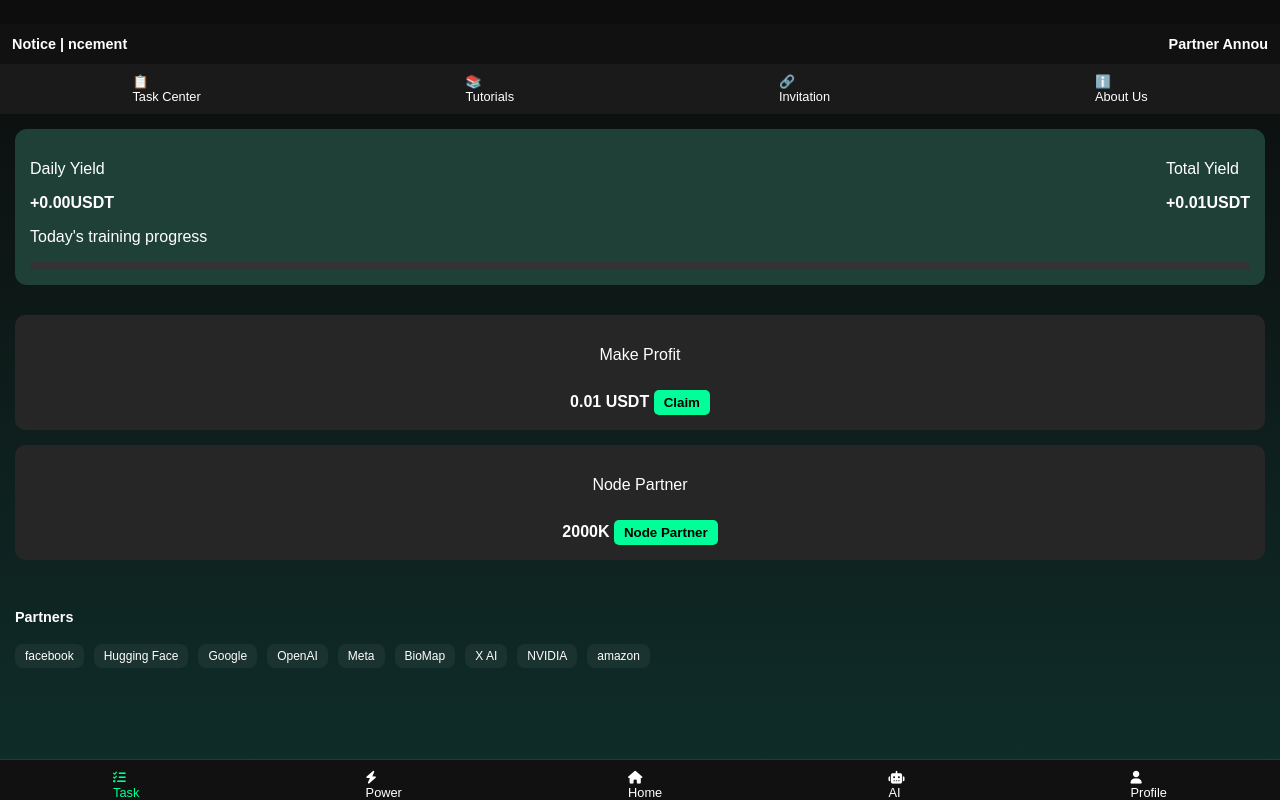
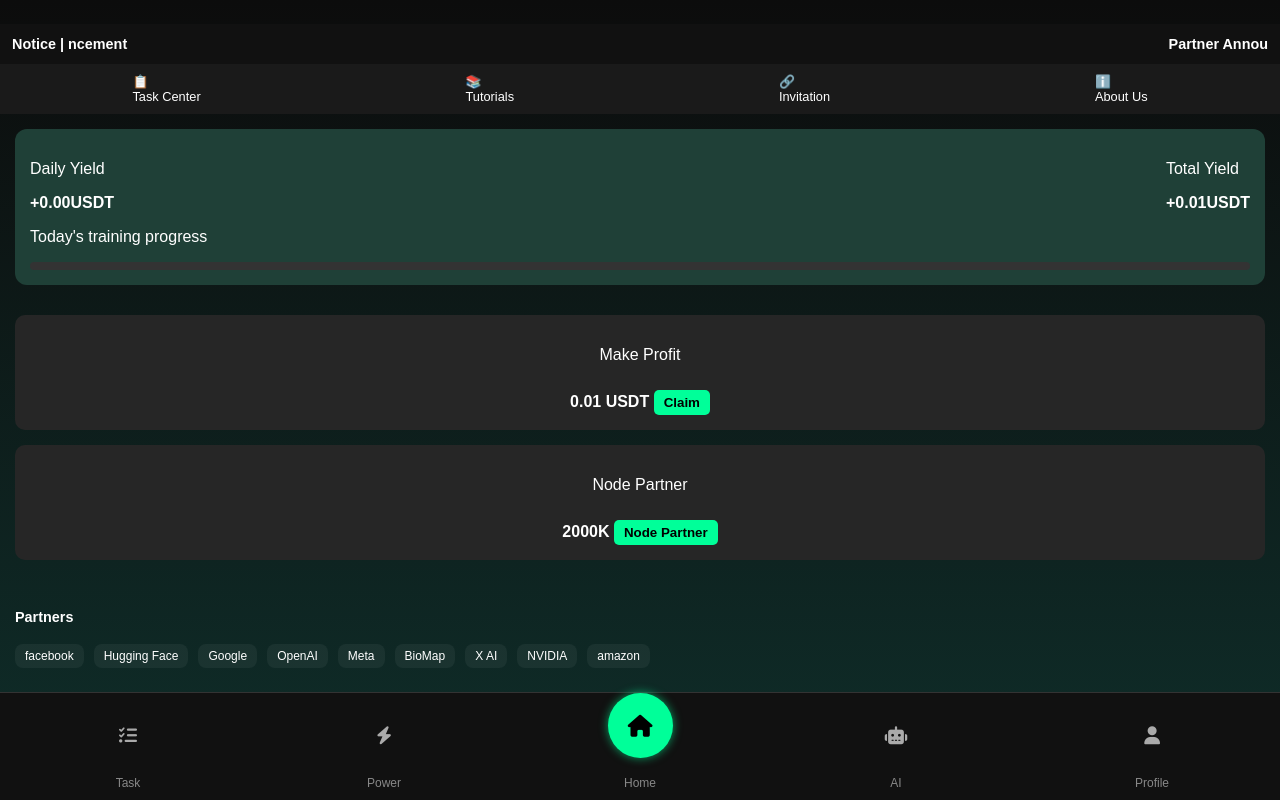
Before and after one commit to mikeMigUelSg/fluX, a website built with Vite: page www/index.html in a window 1280 px wide. Built offline with nearby package versions, Linux system fonts and the light colour scheme.

Commit message:
circulos bottom bar added

```diff
--- a/www/css/style.css
+++ b/www/css/style.css
@@ -123,22 +123,66 @@ html, body {
 }
 
 
+/* Garante que a bottom bar fica no fundo */
+body, html {
+  height: 100%;
+  margin: 0;
+}
+
+.app-container {
+  display: flex;
+  flex-direction: column;
+  min-height: 100vh;
+}
 .bottom-nav {
-  margin-top: auto;
   display: flex;
   justify-content: space-around;
+  align-items: center;  /* Alinha os itens verticalmente no centro */
   padding: 10px 0;
-
-  /* Adiciona espaço extra baseado nos insets reais */
-  padding-bottom: constant(safe-area-inset-bottom, 10px);
-  padding-bottom: env(safe-area-inset-bottom, 10px);
-
   background: #111;
-  font-size: 0.8rem;
+  font-size: 0.75rem;
   border-top: 1px solid #333;
+  position: fixed; /* Fixando a barra no fundo */
+  bottom: 0; /* Garante que esteja no fundo */
+  width: 100%; /* Garante que ocupe toda a largura */
+  z-index: 1;
 }
 
 
-.bottom-nav .active {
-  color: #00ff99;
+.nav-item {
+  display: flex;
+  flex-direction: column;
+  align-items: center;
+  position: relative;
+  width: 20%;
+  color: #888;
+  transition: all 0.3s ease;
 }
+
+.nav-item span {
+  margin-top: 8px;
+}
+
+.icon {
+  width: 65px;
+  height: 65px;
+  border-radius: 50%;
+  background: transparent;
+  display: flex;
+  justify-content: center;
+  align-items: center;
+  transition: all 0.3s ease;
+  font-size: 22px;
+}
+
+.nav-item.active .icon {
+  background: #00ff99;
+  color: black;
+  transform: translateY(-10px);
+  box-shadow: 0 0 10px rgba(0, 255, 153, 0.6);
+}
+
+.nav-item:not(.active) .icon {
+  font-size: 18px;
+  color: #aaa;
+}
--- a/www/index.html
+++ b/www/index.html
@@ -70,28 +70,30 @@
     </section>
 
     <footer class="bottom-nav">
-      <div class="nav-item active">
-        <div class="icon-wrapper"><i class="fas fa-tasks"></i></div>
+      <div class="nav-item">
+        <div class="icon"><i class="fas fa-tasks"></i></div>
         <span>Task</span>
       </div>
       <div class="nav-item">
-        <div class="icon-wrapper"><i class="fas fa-bolt"></i></div>
+        <div class="icon"><i class="fas fa-bolt"></i></div>
         <span>Power</span>
       </div>
-      <div class="nav-item">
-        <div class="icon-wrapper"><i class="fas fa-home"></i></div>
+      <div class="nav-item active">
+        <div class="icon"><i class="fas fa-home"></i></div>
         <span>Home</span>
       </div>
       <div class="nav-item">
-        <div class="icon-wrapper"><i class="fas fa-robot"></i></div>
+        <div class="icon"><i class="fas fa-robot"></i></div>
         <span>AI</span>
       </div>
       <div class="nav-item">
-        <div class="icon-wrapper"><i class="fas fa-user"></i></div>
+        <div class="icon"><i class="fas fa-user"></i></div>
         <span>Profile</span>
       </div>
     </footer>
 
+
+
   </div>
-</body>
+  </body>
 </html>
--- a/www/main.js
+++ b/www/main.js
@@ -3,7 +3,7 @@ document.addEventListener("DOMContentLoaded", function () {
 
     // Estimar valores médios para Android
     const topInset = 24;    // status bar (pode variar)
-    const bottomInset = 0; // barra de navegação (pode variar)
+    const bottomInset = 15; // barra de navegação (pode variar)
 
     container.style.paddingTop = `${topInset}px`;
     container.style.paddingBottom = `${bottomInset}px`;
@@ -11,13 +11,17 @@ document.addEventListener("DOMContentLoaded", function () {
         window.Capacitor.Plugins.SplashScreen.hide();
       }
 
+
   });
 
 
+  document.addEventListener('DOMContentLoaded', () => {
+    const navItems = document.querySelectorAll('.bottom-nav .nav-item');
 
-  document.querySelectorAll('.nav-item').forEach(item => {
-    item.addEventListener('click', () => {
-      document.querySelectorAll('.nav-item').forEach(i => i.classList.remove('active'));
-      item.classList.add('active');
+    navItems.forEach(item => {
+      item.addEventListener('click', () => {
+        navItems.forEach(i => i.classList.remove('active'));
+        item.classList.add('active');
+      });
     });
   });
```
